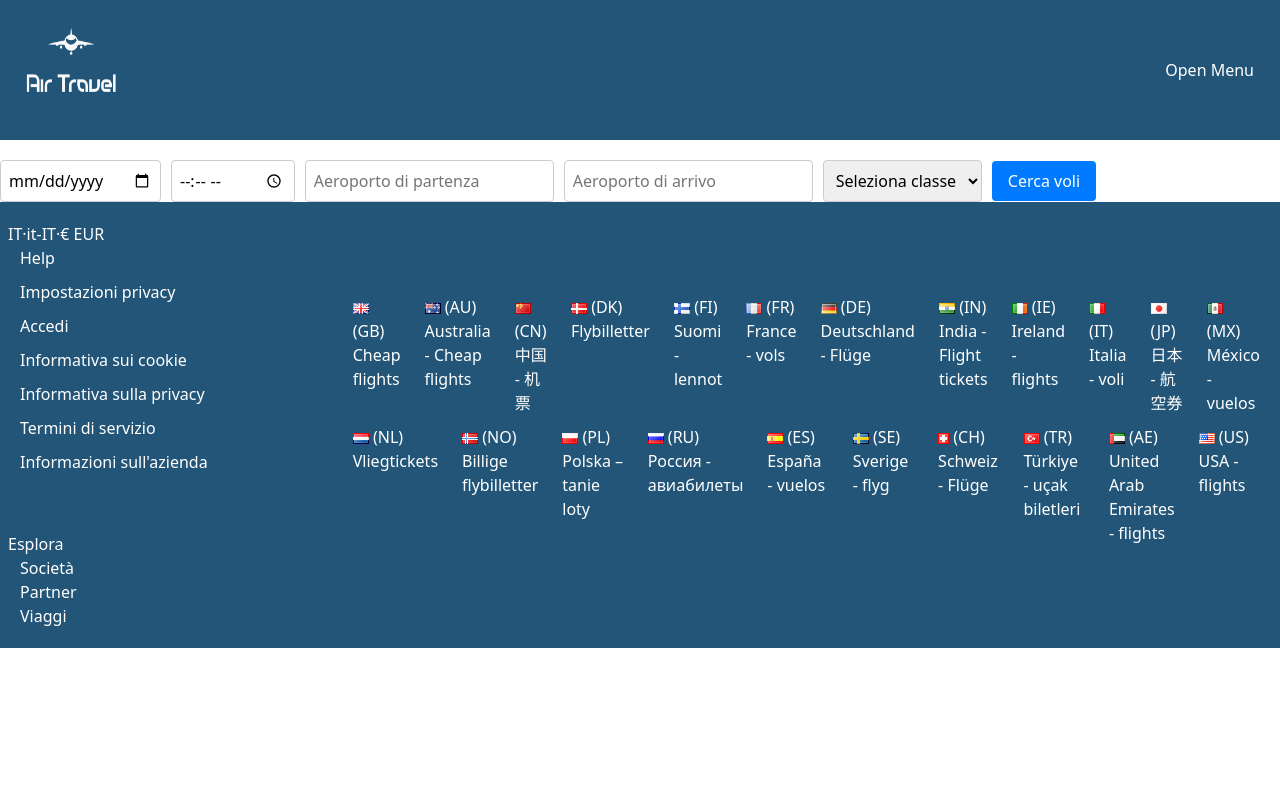
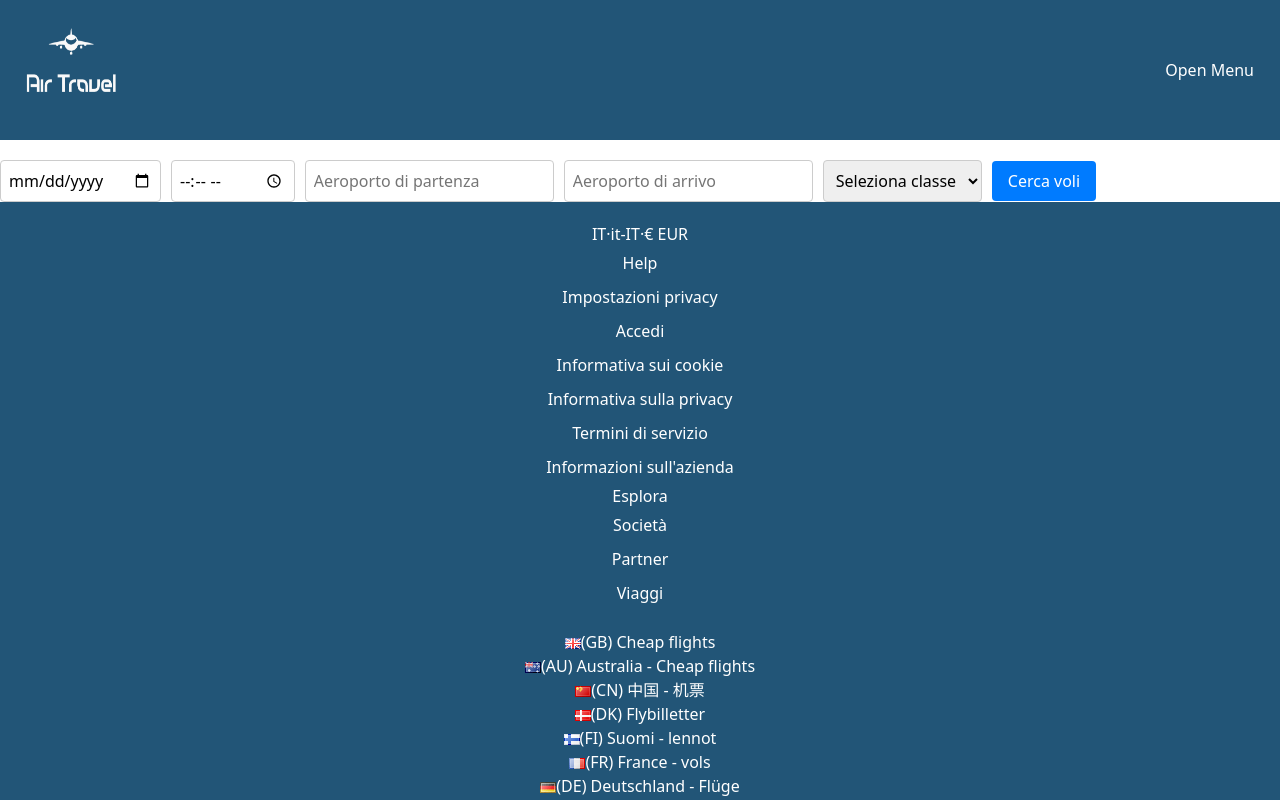
Before and after one commit to Lauragallace/Capstone-Project-FE, a React (Create React App) app: page / in a window 1280 px wide. Shown: the top 800 px of the page. Built offline with nearby package versions, Linux system fonts and the light colour scheme.

Commit message:
Footer, Register

```diff
--- a/src/App.js
+++ b/src/App.js
@@ -4,9 +4,9 @@ import "bootstrap/dist/css/bootstrap.min.css";
 import Layout from "./components/Layout";
 import Register from "./components/Register";
 import Login from "./components/Login";
-import NavBar from "./components/NavBar";
+
 import SearchBar from "./components/SearchBar";
-import Footer from "./components/Footer";
+
 import ProfileCustomer from "./components/ProfileCustomer";
 import SettingsPage from "./components/SettingsPage";
 
@@ -17,9 +17,9 @@ export default function App() {
         <Route path="/" element={<Layout />}>
           <Route path="registration" element={<Register />} />
           <Route path="login" element={<Login />} />
-          <Route path="MyNavBar" element={<NavBar />} />
+
           <Route path="SearchBar" element={<SearchBar />} />
-          <Route path="Footer" element={<Footer />} />
+
           <Route path="ProfileCustomer" element={<ProfileCustomer />} />
           <Route path="Settings" element={<SettingsPage />} />
         </Route>
--- a/src/components/Footer.jsx
+++ b/src/components/Footer.jsx
@@ -1,25 +1,28 @@
 import React from "react";
 import styled from "styled-components";
-import { Col, Container, Row } from "react-bootstrap";
+import { Container } from "react-bootstrap";
 
 const StyledContainer = styled(Container)`
   display: flex;
+  flex-direction: column;
   justify-content: space-between;
   align-items: center;
   padding: 20px;
   background-color: #257;
   color: #fff;
-`;
 
-const StyledCol = styled(Col)`
-  /* Stili per le colonne */
-  margin-bottom: 10px; /* Esempio di stile aggiunto */
+  & > div {
+    display: flex;
+    flex-direction: column;
+    align-items: center;
+    margin-bottom: 20px;
+  }
 `;
 
 const StyledLink = styled.a`
   color: #ffffff;
   text-decoration: none;
-  margin-right: 20px;
+  margin: 5px 0;
 `;
 
 const StyledImage = styled.img`
@@ -79,45 +82,28 @@ const Footer = () => {
 
   return (
     <StyledContainer fluid>
-      <Row>
-        IT·it-IT·€ EUR <br />
-        <StyledCol as={StyledLink} href="#">
-          Help
-        </StyledCol>
-        <StyledCol as={StyledLink} href="#">
-          Impostazioni privacy
-        </StyledCol>
-        <StyledCol as={StyledLink} href="#">
-          Accedi
-        </StyledCol>
-        <StyledCol as={StyledLink} href="#">
-          Informativa sui cookie
-        </StyledCol>
-        <StyledCol as={StyledLink} href="#">
-          Informativa sulla privacy
-        </StyledCol>
-        <StyledCol as={StyledLink} href="#">
-          Termini di servizio
-        </StyledCol>
-        <StyledCol as={StyledLink} href="#">
-          Informazioni sull'azienda
-        </StyledCol>
-        <br />
-        <br />
-        Esplora <br />
+      <div>
+        IT·it-IT·€ EUR
+        <StyledLink href="#">Help</StyledLink>
+        <StyledLink href="#">Impostazioni privacy</StyledLink>
+        <StyledLink href="#">Accedi</StyledLink>
+        <StyledLink href="#">Informativa sui cookie</StyledLink>
+        <StyledLink href="#">Informativa sulla privacy</StyledLink>
+        <StyledLink href="#">Termini di servizio</StyledLink>
+        <StyledLink href="#">Informazioni sull'azienda</StyledLink>
+        Esplora
         <StyledLink href="#">Società</StyledLink>
         <StyledLink href="#">Partner</StyledLink>
         <StyledLink href="#">Viaggi</StyledLink>
-      </Row>
-      <Row>
+      </div>
+      <div>
         {nations.map((flight, index) => (
-          <StyledCol key={index}>
-            <StyledImage src={pngFiles[index]} alt={flight} />{" "}
-            {/* Immagine del volo */}
-            <span>{flight}</span> {/* Nome del volo */}
-          </StyledCol>
+          <div key={index}>
+            <StyledImage src={pngFiles[index]} alt={flight} />
+            <span>{flight}</span>
+          </div>
         ))}
-      </Row>
+      </div>
     </StyledContainer>
   );
 };
--- a/src/components/Register.jsx
+++ b/src/components/Register.jsx
@@ -5,14 +5,7 @@ const StyledRegister = styled.div`
   background-color: #ffffffec;
   border: 2px solid #257;
   border-radius: 40px;
-  display: flex;
-  align-items: center;
-  justify-content: center;
-  flex-direction: column;
-  width: 50%;
-  padding: 30px;
-  box-shadow: 0 0 20px rgba(0, 0, 0, 0.1);
-
+  color: #257;
   h3 {
     font-size: 24px;
     color: #257;
@@ -24,7 +17,7 @@ const StyledRegister = styled.div`
   .save-button {
     margin-top: 20px;
     padding: 12px 24px;
-    background-color: #257;
+    background-color: #;
     border: none;
     border-radius: 8px;
     color: #ffffff;
```
